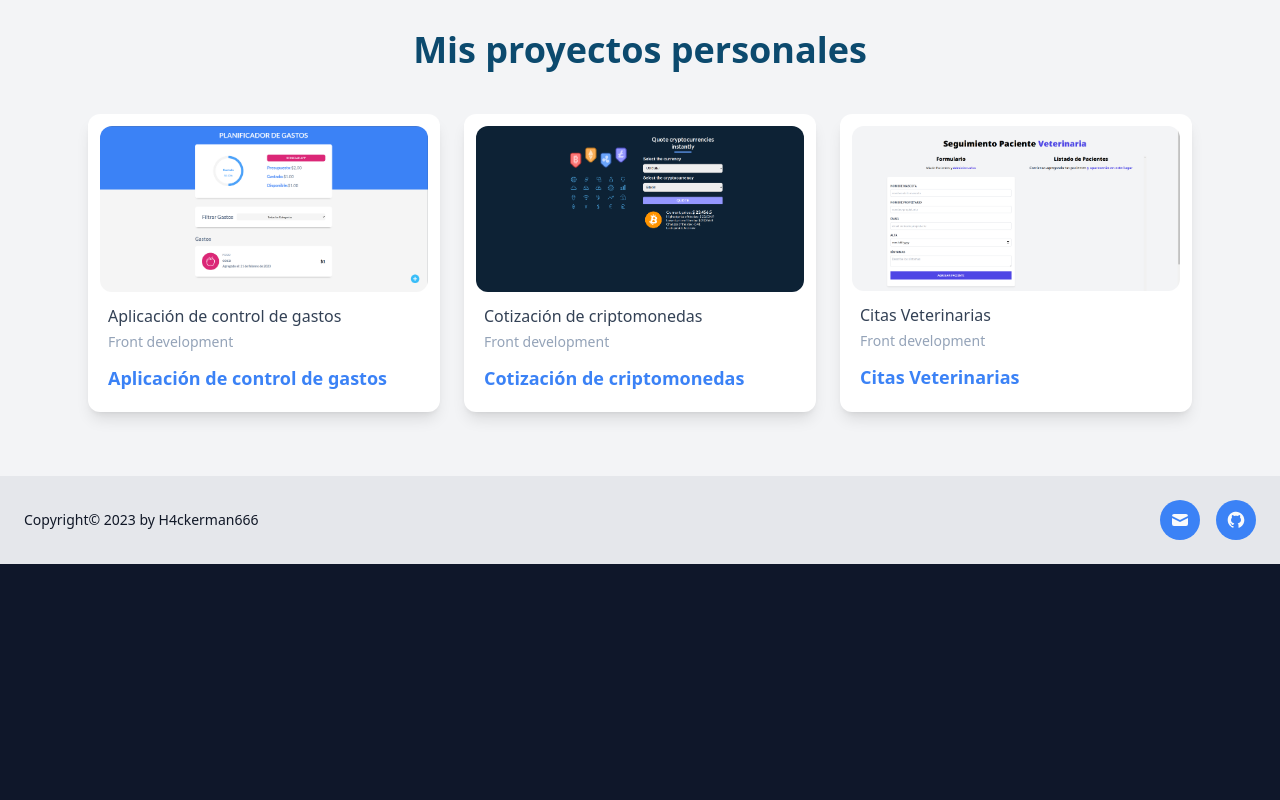
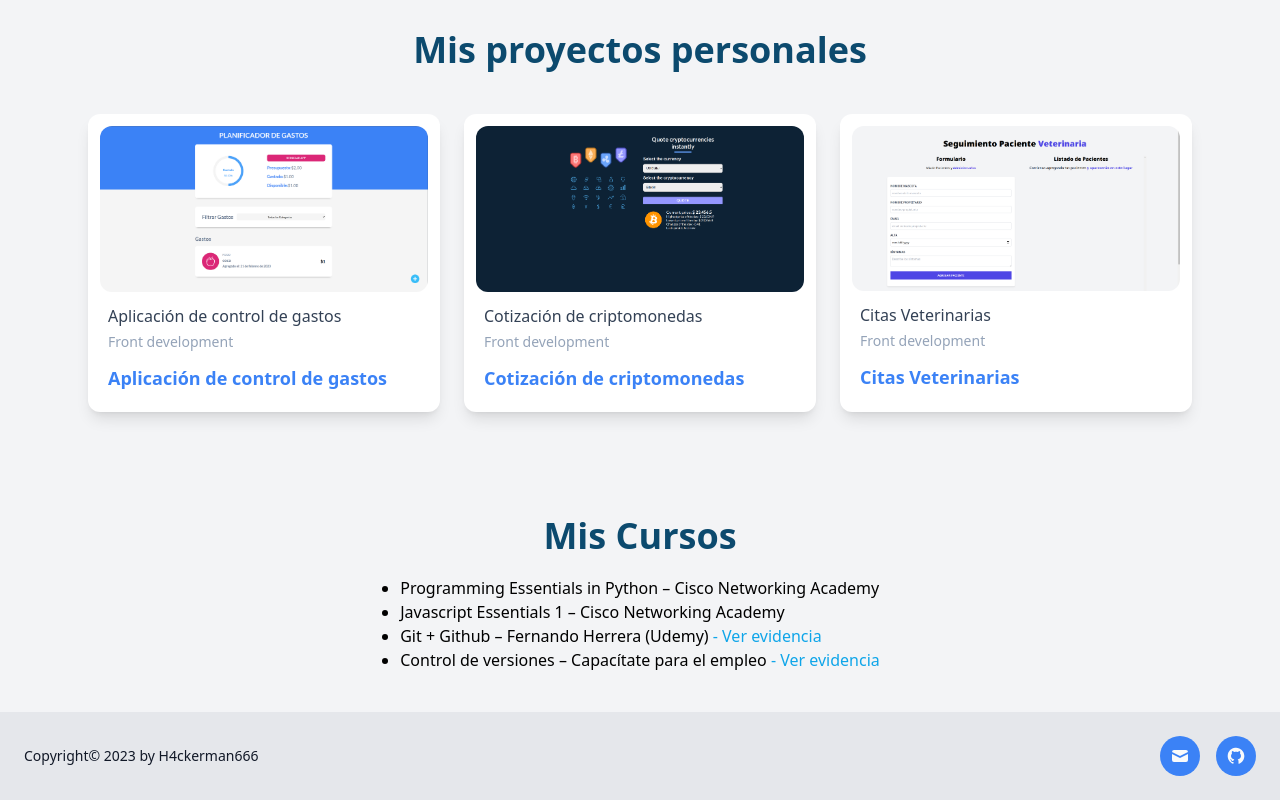
Before and after one commit to H4ckerman666/portfolio, a Vue app: page / in a window 1280 px wide. Shown: the part 1126-1926 px from the top of the page. Before the commit the page ends 1690 px from the top, so only its background shows below. Built offline with nearby package versions, Linux system fonts and the light colour scheme; what tw-elements would draw is missing.

Commit message:
feat: :sparkles: add certificates and evidencess

```diff
--- /dev/null
+++ b/src/components/Courses.vue
@@ -0,0 +1,55 @@
+<script setup>
+import { computed } from "vue";
+import { useLanguage } from "@/stores/language";
+
+const store = useLanguage();
+
+const courses = [
+  {
+    title: "Programming Essentials in Python – Cisco Networking Academy",
+    certificado: "",
+  },
+  {
+    title: "Javascript Essentials 1 – Cisco Networking Academy",
+    certificado: "",
+  },
+  {
+    title: "Git + Github – Fernando Herrera (Udemy)",
+    certificado: "git-fernando.pdf",
+  },
+  {
+    title: "Control de versiones – Capacítate para el empleo",
+    certificado: "pages.pdf",
+  },
+];
+
+const evidenceText = computed(() =>
+  store.isEnglish ? "See evidence" : "Ver evidencia"
+);
+
+const titleText = computed(() =>
+  store.isEnglish ? "My Courses" : "Mis Cursos"
+);
+</script>
+<template>
+  <section class="py-10 bg-gray-100">
+    <h2 class="text-4xl font-bold text-center text-sky-900 mb-5">
+      {{ titleText }}
+    </h2>
+    <div class="flex">
+      <ul class="inline-block w-auto m-auto">
+        <li class="list-disc" v-for="item in courses">
+          {{ item.title }}
+          <a
+            v-if="item.certificado"
+            class="text-sky-500"
+            :href="'/certificate/' + item.certificado"
+            target="_blank"
+            >- {{ evidenceText }}</a
+          >
+        </li>
+      </ul>
+    </div>
+  </section>
+</template>
+<style scoped></style>
--- a/src/components/Home.vue
+++ b/src/components/Home.vue
@@ -1,6 +1,7 @@
 <script setup>
 import AboutMe from "@/components/AboutMe.vue";
 import Footer from "@/components/Footer.vue";
+import Courses from "@/components/Courses.vue";
 import ProjectsList from "@/components/ProjectsList.vue";
 import { projects } from "@/data/";
 import { computed } from "vue";
@@ -37,6 +38,7 @@ const projectsTitle = computed(() => {
     :elements="myProjects"
     folder="my-projects"
   />
+  <Courses/>
   <Footer />
 </template>
 
```
Also changed, not shown: 2 other files (tests, documents, lock files or other folders).
